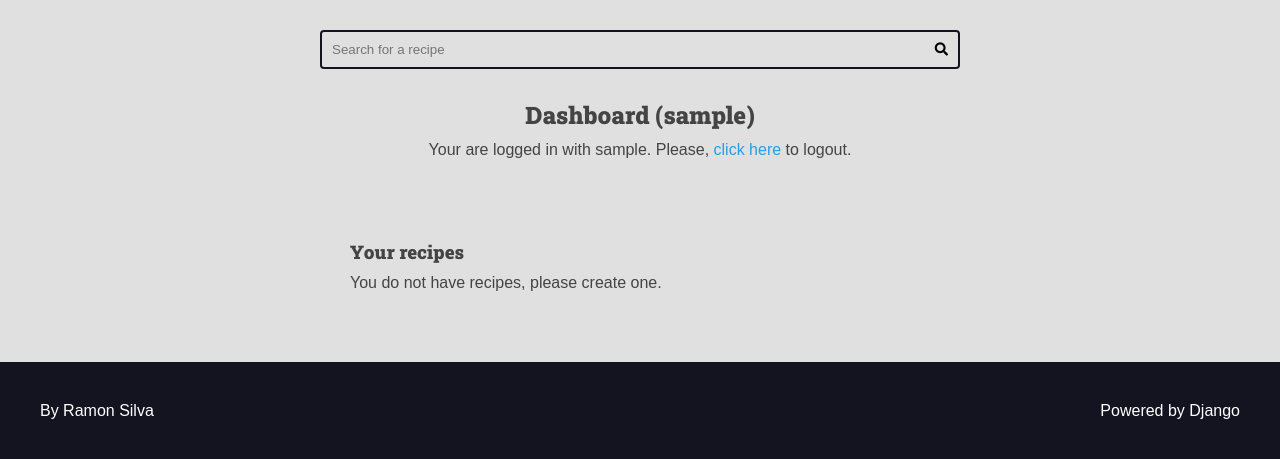
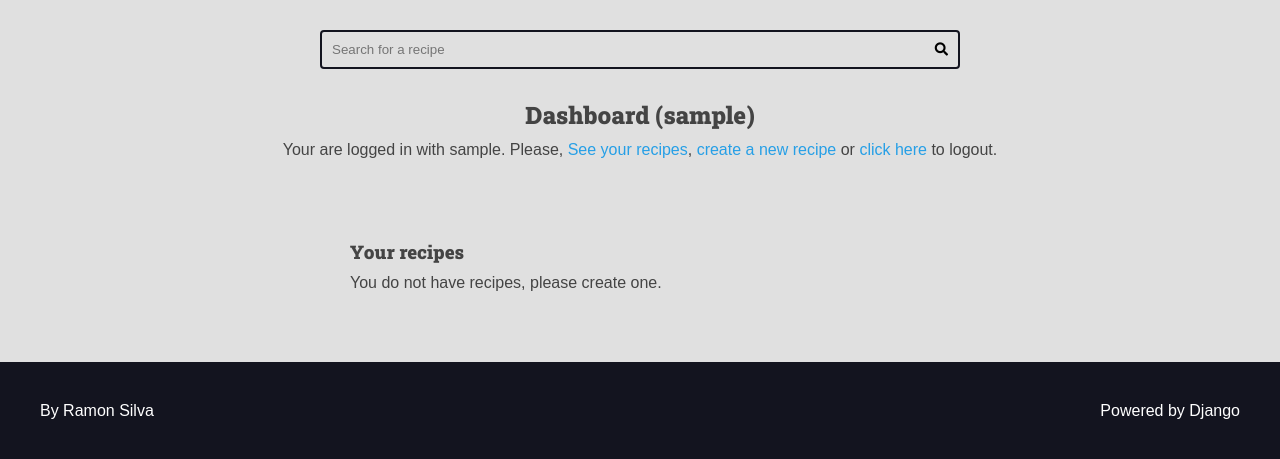
Before and after one commit to ramonfullstack/curso-django-projeto1, a Django app: page /authors/dashboard/ in a window 1280 px wide. Shown: the part 113-572 px from the top of the page. Run offline with Django 5.2, Linux system fonts and the light colour scheme; the visitor is signed in with stand-in values (Sample User, id 1); data that the repository does not hold is empty.

Commit message:
Criado validações dos forms django authors edit and create

```diff
--- a/authors/templates/authors/partials/login_message.html
+++ b/authors/templates/authors/partials/login_message.html
@@ -3,6 +3,8 @@
   Your are logged in with
   {{ request.user.username }}.
   Please,
+  <a href="{% url 'authors:dashboard' %}">See your recipes</a>,
+  <a href="{% url 'authors:dashboard_recipe_new' %}">create a new recipe</a> or
   <form class="inline-form" action="{% url 'authors:logout' %}" method='POST'>
 
     <input type="hidden" name="username" value="{{ request.user.username }}">
--- a/authors/urls.py
+++ b/authors/urls.py
@@ -12,6 +12,11 @@ urlpatterns = [
     path('logout/', views.logout_view, name='logout'),
     path('dashboard/', views.dashboard, name='dashboard'),
     path(
+        'dashboard/recipe/new/',
+        views.dashboard_recipe_new,
+        name='dashboard_recipe_new'
+    ),
+    path(
         'dashboard/recipe/<int:id>/edit/',
         views.dashboard_recipe_edit,
         name='dashboard_recipe_edit'
--- a/authors/views.py
+++ b/authors/views.py
@@ -96,6 +96,36 @@ def dashboard(request):
     )
 
 @login_required(login_url='authors:login', redirect_field_name='next')
+def dashboard_recipe_new(request):
+    form = AuthorRecipeForm(
+        data=request.POST or None,
+        files=request.FILES or None,
+    )
+
+    if form.is_valid():
+        recipe: Recipe = form.save(commit=False)
+
+        recipe.author = request.user
+        recipe.preparation_steps_is_html = False
+        recipe.is_published = False
+
+        recipe.save()
+
+        messages.success(request, 'Salvo com sucesso!')
+        return redirect(
+            reverse('authors:dashboard_recipe_edit', args=(recipe.id,))
+        )
+
+    return render(
+        request,
+        'authors/pages/dashboard_recipe.html',
+        context={
+            'form': form,
+            'form_action': reverse('authors:dashboard_recipe_new')
+        }
+    )
+
+@login_required(login_url='authors:login', redirect_field_name='next')
 def dashboard_recipe_edit(request, id):
     recipe = Recipe.objects.filter(
         #is_published=False,
@@ -108,8 +138,23 @@ def dashboard_recipe_edit(request, id):
 
     form = AuthorRecipeForm(
         data=request.POST or None,
+        files=request.FILES or None,
         instance=recipe
     )
+
+    if form.is_valid():
+        # Agora, o form é válido e eu posso tentar salvar
+        recipe = form.save(commit=False)
+
+        recipe.author = request.user
+        recipe.preparation_steps_is_html = False
+        recipe.is_published = False
+
+        recipe.save()
+
+        messages.success(request, 'Sua receita foi salva com sucesso!')
+        return redirect(reverse('authors:dashboard_recipe_edit', args=(id,)))
+
 
     return render(
         request,
--- /dev/null
+++ b/utils/string.py
@@ -0,0 +1,6 @@
+def is_positive_number(value):
+    try:
+        number_string = float(value)
+    except ValueError:
+        return False
+    return number_string > 0
```
Also changed, not shown: authors/forms/recipe_form.py (+46 -0 lines), base_templates/global/partials/form.html (+6 -1 lines).
